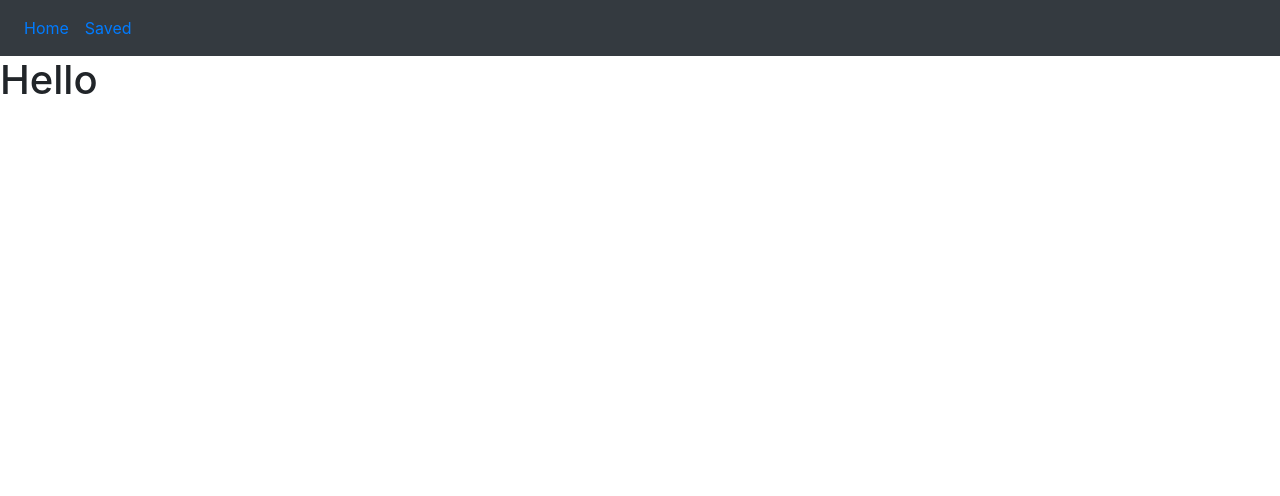
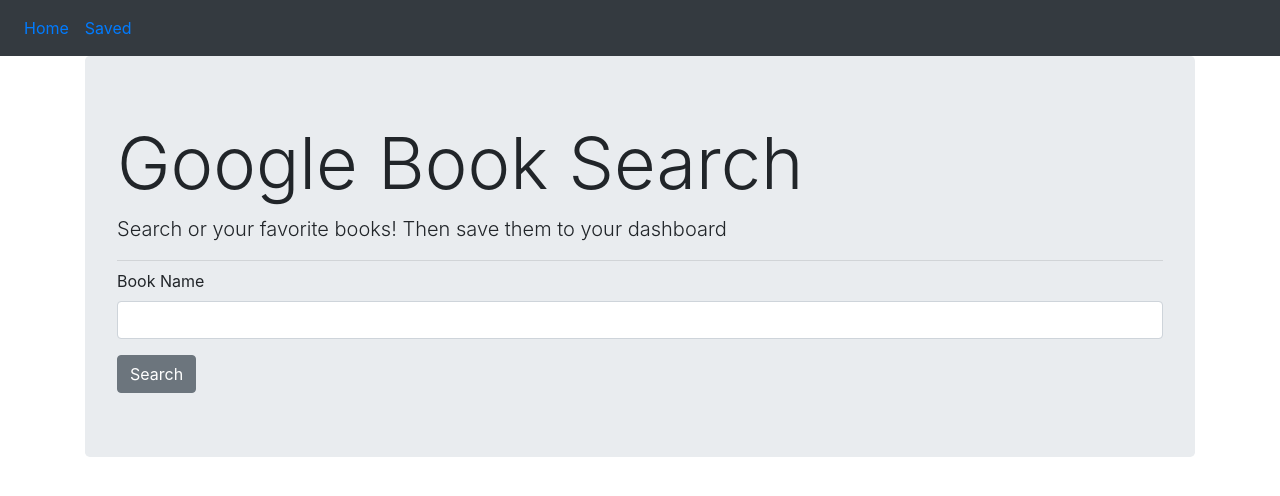
Before and after one commit to DevinCastro/google-books-search, a React (Create React App) app in the folder client/: page / in a window 1280 px wide. Shown: the top 496 px of the page. Built offline with nearby package versions, Linux system fonts and the light colour scheme.

Commit message:
form on search page

```diff
--- a/client/src/pages/Home/Home.js
+++ b/client/src/pages/Home/Home.js
@@ -1,8 +1,61 @@
-import React from 'react'
+import React, { useState } from 'react'
+import { Container, Jumbotron, Button } from 'reactstrap';
+import { Form, FormGroup, Label, Input, FormText } from 'reactstrap';
+// import axios from 'axios'
+
 
 const Home = props => {
+
+  const [bookState, setBookState] = useState({
+    book: '',
+    books: []
+  })
+
+  bookState.handleInputChange = event => {
+    setBookState({ ...bookState, [event.target.name]: event.target.value })
+  }
+
+  bookState.handleBookSearch = event => {
+    event.preventDefault()
+    console.log('vince vapes')
+  }
+
+
+
   return (
-    <h1>Hello</h1>
+    <>
+      <Container>
+        <div>
+
+          <Jumbotron>
+            <h1 className="display-3">Google Book Search</h1>
+            <p className="lead">Search or your favorite books! Then save them to your dashboard</p>
+            <hr className="my-2" />
+
+            <div>
+
+              <Form>
+                <FormGroup>
+                  <Label for="book">Book Name</Label>
+                  <Input
+                    type="text"
+                    name="book"
+                    value={bookState.book}
+                    onChange={bookState.handleInputChange}
+                  />
+                </FormGroup>
+                <Button onClick={bookState.handleBookSearch}>Search</Button>
+              </Form>
+
+            </div>
+
+
+
+
+          </Jumbotron>
+        </div>
+      </Container>
+    </>
   )
 }
 
```
